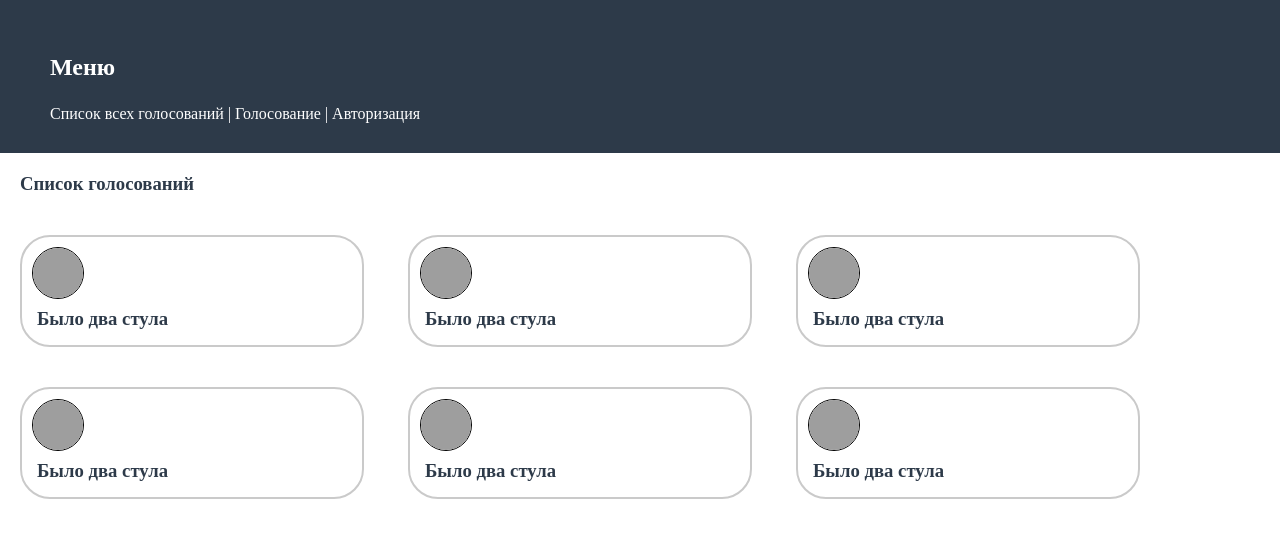
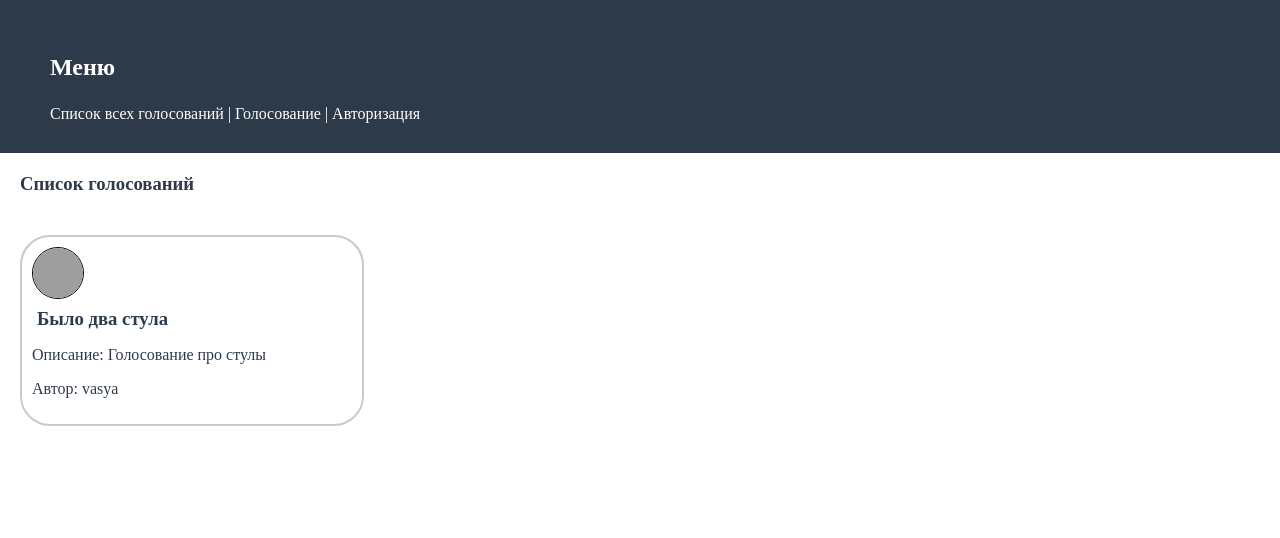
Before and after one commit to setta1a/s1mple_votings_django, a Django app: page /list/ in a window 1280 px wide. Shown: the top 538 px of the page. Run offline with Django 4.2, Linux system fonts and the light colour scheme; data comes from the database, SQL or seed files in the repository; grey boxes are pictures that could not be loaded.

Commit message:
save smth

```diff
--- a/first/templates/list_of_votings.html
+++ b/first/templates/list_of_votings.html
@@ -87,6 +87,7 @@
         border-radius: 30px;
         display: inline-block;
     }
+
 </style>
 <body>
     <header>
@@ -96,41 +97,15 @@
         <a class="header_link" href="/login/">Авторизация</a>
     </header>
     <h3 class="title">Список голосований</h3>
-    <a href="/voting/">
+    {% for voting in votings_list %}
+    <a href="/voting/{{voting.id}}">
         <div class="card">
             <img class="ava" src="https://filmdaze.net/wp-content/uploads/2020/01/americanpsycho.png" alt="">
-            <h3 class="subtitle">Было два стула</h3>
+            <h3 class="subtitle"> {{ voting.name }} </h3>
+            <p>Описание: {{ voting.description }}</p>
+            <p>Автор: {{ voting.author }}</p>
         </div>
     </a>
-    <a href="/voting/">
-        <div class="card">
-            <img class="ava" src="https://filmdaze.net/wp-content/uploads/2020/01/americanpsycho.png" alt="">
-            <h3 class="subtitle">Было два стула</h3>
-        </div>
-    </a>
-    <a href="/voting/">
-        <div class="card">
-            <img class="ava" src="https://filmdaze.net/wp-content/uploads/2020/01/americanpsycho.png" alt="">
-            <h3 class="subtitle">Было два стула</h3>
-        </div>
-    </a>
-    <a href="/voting/">
-        <div class="card">
-            <img class="ava" src="https://filmdaze.net/wp-content/uploads/2020/01/americanpsycho.png" alt="">
-            <h3 class="subtitle">Было два стула</h3>
-        </div>
-    </a>
-    <a href="/voting/">
-        <div class="card">
-            <img class="ava" src="https://filmdaze.net/wp-content/uploads/2020/01/americanpsycho.png" alt="">
-            <h3 class="subtitle">Было два стула</h3>
-        </div>
-    </a>
-    <a href="/voting/">
-        <div class="card">
-            <img class="ava" src="https://filmdaze.net/wp-content/uploads/2020/01/americanpsycho.png" alt="">
-            <h3 class="subtitle">Было два стула</h3>
-        </div>
-    </a>
+    {% endfor %}
 </body>
 </html>
--- a/first/templates/voting.html
+++ b/first/templates/voting.html
@@ -93,6 +93,9 @@
             {% endfor %}
         </form>
         <p>Автор: {{ voting.author }} </p>
+        {% if is_voted %}
+            <p>Пользователь уже голосовал!</p>
+        {% endif %}
     </div>
 </body>
 </html>
--- a/first/views.py
+++ b/first/views.py
@@ -7,22 +7,30 @@ from first.models import Voting, VoteVariant, VoteFact
 
 def voting_page(request, voting_id):
     context = {}
+    context['voting'] = get_object_or_404(Voting, id=voting_id)
+    context["voting_variants"] = VoteVariant.objects.filter(voting=voting_id)
     if request.method == "POST":
-        if request.POST.get('variant_id') and request.user.is_authenticated and not VoteFact.objects.filter(author = request.user):
+        is_voted = False
+        for votefact in VoteFact.objects.filter(author = request.user):
+            if VoteVariant.objects.filter(id=votefact.variant_id).filter(voting_id=voting_id).count() != 0:
+                is_voted = True
+                context["is_voted"] = is_voted
+                break
+
+        if request.user.is_authenticated and not is_voted:
             record = VoteFact(variant_id=request.POST['variant_id'],
                               created_at = datetime.datetime.now(),
                               author=request.user)
             record.save()
 
-    context['voting'] = get_object_or_404(Voting, id=voting_id)
-    context["voting_variants"] = VoteVariant.objects.filter(voting = voting_id)
+
     return render(request, 'voting.html', context)
 
 
 def list_of_votings_page(request):
     context = {}
+    context["votings_list"] = Voting.objects.all()
     return render(request, 'list_of_votings.html', context)
-
 
 def authorization_page(request):
     context = {}
```
